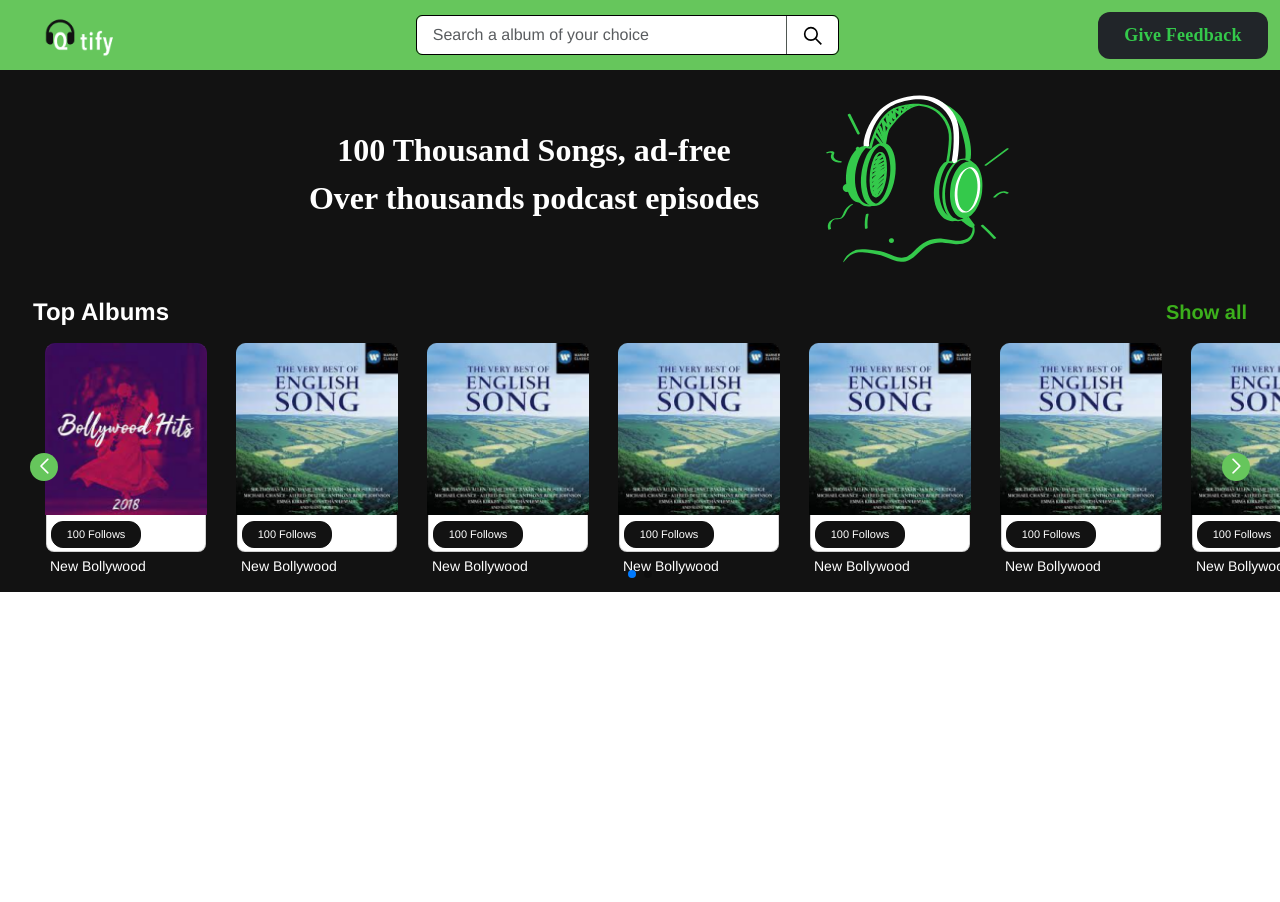
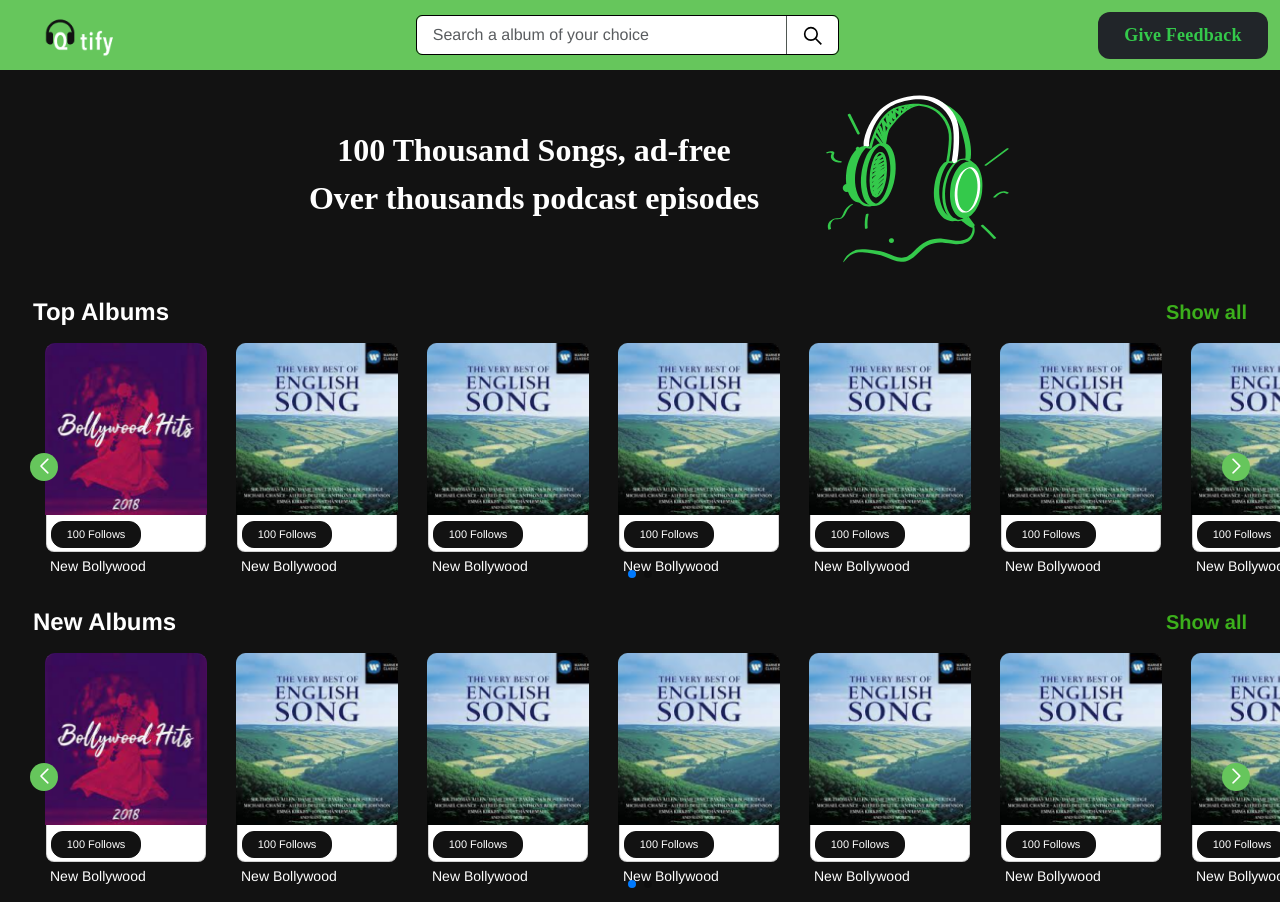
Before and after one commit to Navneet-1998/QtifyMusicApp, a React (Create React App) app: page / in a window 1280 px wide. Before the commit the page ends 800 px from the top, so only its background shows below. Built offline with nearby package versions, Linux system fonts and the light colour scheme.

Commit message:
“cardCarouselNewAlbums-qtify-takehome”

```diff
--- a/src/components/cardCarouselSection/cardCarousel.js
+++ b/src/components/cardCarouselSection/cardCarousel.js
@@ -70,4 +70,73 @@ function CardCarousel() {
   );
 }
 
-export default CardCarousel;
+
+function CardCarousel2() {
+    const [showAll1, setshowAll1] = useState(false);
+
+    function showOne() {
+      if (showAll1) {
+        setshowAll1(false);
+      } else {
+        setshowAll1(true);
+      }
+    }
+
+    return (
+      <>
+        <div>
+          <div className="mx-5 d-flex justify-content-between positionChange" >
+            <p class="fs-4 fw-bold album m-0 p-0" style={{ color: "white" }}>
+              New Albums
+            </p>
+
+            {showAll1 ? (
+              <>
+                <p
+                  class="fs-5 fw-bold showing "
+                  style={{
+                    color: "#3cb01c",
+                    cursor: "pointer",
+                    transition: "0.5s",
+                  }}
+                  onClick={showOne}
+                >
+                  Collapse
+                </p>
+              </>
+            ) : (
+              <>
+                <p
+                  class="fs-5 fw-bold showing"
+                  style={{
+                    color: "#3cb01c",
+                    cursor: "pointer",
+                    transition: "0.5s",
+                  }}
+                  onClick={showOne}
+                >
+                  Show all
+                </p>
+              </>
+            )}
+          </div>
+          <div id="carouselExample" class="carousel slide">
+            {showAll1 ? (
+              <>
+                <div class="carousel-inner">{CardList()}</div>
+                <div class="carousel-inner">{CardList()}</div>
+              </>
+            ) : (
+              <>
+                {" "}
+             <CardListCarouels/>
+              </>
+            )}
+          </div>
+        </div>
+
+      </>
+    );
+  }
+
+export {CardCarousel, CardCarousel2};
--- a/src/components/qtify.js
+++ b/src/components/qtify.js
@@ -2,7 +2,7 @@ import React from "react";
 import "./qtify.css";
 import NavbarSection from "./navbarSection/navbar";
 import HeroImage from "./heroSection/heroImage";
-import CardCarousel from "./cardCarouselSection/cardCarousel"
+import {CardCarousel, CardCarousel2} from "./cardCarouselSection/cardCarousel";
 
 
 function Qtify() {
@@ -14,6 +14,7 @@ function Qtify() {
         <NavbarSection />
         <HeroImage />
         <CardCarousel/>
+        <CardCarousel2/>
       </body>
     </>
   );
```
